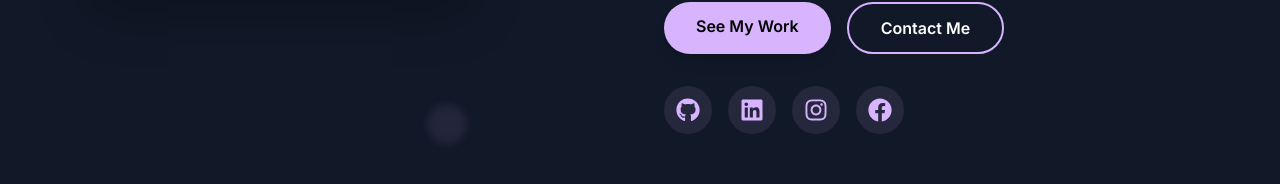
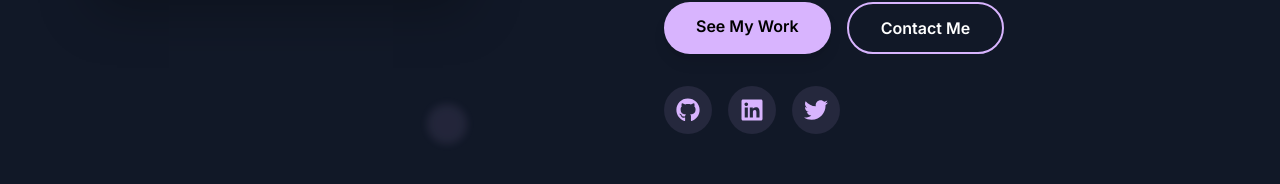
Before and after one commit to bmchauhan/my-portfolio, a React (Vite) app: page / in a window 1280 px wide. Shown: the part 576-760 px from the top of the page. Built offline with nearby package versions, Linux system fonts and the light colour scheme.

Commit message:
new changes

```diff
--- a/src/components/Contact.jsx
+++ b/src/components/Contact.jsx
@@ -3,6 +3,7 @@ import React, { useState, useRef, useEffect } from 'react';
 import { FaPhone, FaEnvelope, FaMapMarkerAlt, FaPaperPlane } from 'react-icons/fa';
 import { motion, AnimatePresence } from 'framer-motion';
 import emailjs from '@emailjs/browser';
+import SocialLinks from '../components/common/SocialLinks';
 
 const Contact = () => {
   const form = useRef();
@@ -122,37 +123,44 @@ const Contact = () => {
     email: 'bhaveshchauhan581998@gmail.com'
   };
 
+  const socialLinks = {
+    github: 'https://github.com/bmchauhan',
+    linkedin: 'https://linkedin.com/in/chauhan-bhavesh-36a954119',
+    instagram: 'https://instagram.com/yourusername',
+    twitter: 'https://twitter.com/yourusername'
+  };
+
   return (
-    <section id="contact" className="bg-gradient-to-br from-primary to-gray-900 py-12">
+    <section id="contact" className="bg-gradient-to-br from-primary to-gray-900 py-8 md:py-12">
       <div className="max-w-7xl mx-auto px-4">
         <motion.div
           initial={{ opacity: 0, y: 20 }}
           whileInView={{ opacity: 1, y: 0 }}
           transition={{ duration: 0.8 }}
           viewport={{ once: true }}
-          className="text-center mb-12"
+          className="text-center mb-8 md:mb-12"
         >
-          <h2 className="text-3xl md:text-4xl font-bold text-white mb-4">
+          <h2 className="text-2xl sm:text-3xl md:text-4xl font-bold text-white mb-2 md:mb-3">
             Get In <span className="text-secondary">Touch</span>
           </h2>
-          <div className="w-24 h-1 bg-secondary mx-auto mb-4"></div>
-          <p className="text-gray-300 max-w-2xl mx-auto">
+          <div className="w-16 md:w-24 h-1 bg-secondary mx-auto mb-2 md:mb-3"></div>
+          <p className="text-xs sm:text-sm md:text-base text-gray-300 max-w-2xl mx-auto">
             Feel free to reach out to me for any opportunities or collaborations. I'm always open to discussing new projects and ideas.
           </p>
         </motion.div>
 
-        <div className="grid grid-cols-1 lg:grid-cols-2 gap-12 max-w-6xl mx-auto">
-          {/* Contact Form - Now on the left side */}
+        <div className="grid grid-cols-1 lg:grid-cols-2 gap-8 md:gap-12">
+          {/* Contact Form - Left Side */}
           <motion.div
             initial={{ opacity: 0, y: 20 }}
             whileInView={{ opacity: 1, y: 0 }}
             transition={{ duration: 0.8, delay: 0.2 }}
             viewport={{ once: true }}
-            className="bg-primary/50 backdrop-blur-sm p-8 rounded-xl border border-secondary/20"
+            className="bg-primary/50 backdrop-blur-sm p-4 md:p-6 rounded-xl border border-secondary/20"
           >
-            <form ref={form} onSubmit={handleSubmit} className="space-y-6">
+            <form ref={form} onSubmit={handleSubmit} className="space-y-4 md:space-y-6">
               <div>
-                <label htmlFor="name" className="block text-sm font-medium text-gray-300 mb-2">
+                <label htmlFor="name" className="block text-xs sm:text-sm font-medium text-gray-300 mb-1 md:mb-2">
                   Your Name
                 </label>
                 <input
@@ -161,17 +169,17 @@ const Contact = () => {
                   name="name"
                   value={formData.name}
                   onChange={handleChange}
-                  className={`w-full px-4 py-3 rounded-lg bg-primary/30 text-white border ${
+                  className={`w-full px-3 py-2 md:px-4 md:py-3 rounded-lg bg-primary/30 text-white border ${
                     errors.name ? 'border-red-500' : 'border-secondary/20'
-                  } focus:border-secondary focus:ring-2 focus:ring-secondary/50 transition-all`}
+                  } focus:border-secondary focus:ring-2 focus:ring-secondary/50 transition-all text-xs sm:text-sm`}
                   placeholder="John Doe"
                 />
                 {errors.name && (
-                  <p className="mt-1 text-sm text-red-500">{errors.name}</p>
+                  <p className="mt-1 text-xs text-red-500">{errors.name}</p>
                 )}
               </div>
               <div>
-                <label htmlFor="email" className="block text-sm font-medium text-gray-300 mb-2">
+                <label htmlFor="email" className="block text-xs sm:text-sm font-medium text-gray-300 mb-1 md:mb-2">
                   Email Address
                 </label>
                 <input
@@ -180,17 +188,17 @@ const Contact = () => {
                   name="email"
                   value={formData.email}
                   onChange={handleChange}
-                  className={`w-full px-4 py-3 rounded-lg bg-primary/30 text-white border ${
+                  className={`w-full px-3 py-2 md:px-4 md:py-3 rounded-lg bg-primary/30 text-white border ${
                     errors.email ? 'border-red-500' : 'border-secondary/20'
-                  } focus:border-secondary focus:ring-2 focus:ring-secondary/50 transition-all`}
+                  } focus:border-secondary focus:ring-2 focus:ring-secondary/50 transition-all text-xs sm:text-sm`}
                   placeholder="john@example.com"
                 />
                 {errors.email && (
-                  <p className="mt-1 text-sm text-red-500">{errors.email}</p>
+                  <p className="mt-1 text-xs text-red-500">{errors.email}</p>
                 )}
               </div>
               <div>
-                <label htmlFor="title" className="block text-sm font-medium text-gray-300 mb-2">
+                <label htmlFor="title" className="block text-xs sm:text-sm font-medium text-gray-300 mb-1 md:mb-2">
                   Title
                 </label>
                 <input
@@ -199,17 +207,17 @@ const Contact = () => {
                   name="title"
                   value={formData.title}
                   onChange={handleChange}
-                  className={`w-full px-4 py-3 rounded-lg bg-primary/30 text-white border ${
+                  className={`w-full px-3 py-2 md:px-4 md:py-3 rounded-lg bg-primary/30 text-white border ${
                     errors.title ? 'border-red-500' : 'border-secondary/20'
-                  } focus:border-secondary focus:ring-2 focus:ring-secondary/50 transition-all`}
+                  } focus:border-secondary focus:ring-2 focus:ring-secondary/50 transition-all text-xs sm:text-sm`}
                   placeholder="Project Inquiry"
                 />
                 {errors.title && (
-                  <p className="mt-1 text-sm text-red-500">{errors.title}</p>
+                  <p className="mt-1 text-xs text-red-500">{errors.title}</p>
                 )}
               </div>
               <div>
-                <label htmlFor="message" className="block text-sm font-medium text-gray-300 mb-2">
+                <label htmlFor="message" className="block text-xs sm:text-sm font-medium text-gray-300 mb-1 md:mb-2">
                   Message
                 </label>
                 <textarea
@@ -218,13 +226,13 @@ const Contact = () => {
                   value={formData.message}
                   onChange={handleChange}
                   rows="4"
-                  className={`w-full px-4 py-3 rounded-lg bg-primary/30 text-white border ${
+                  className={`w-full px-3 py-2 md:px-4 md:py-3 rounded-lg bg-primary/30 text-white border ${
                     errors.message ? 'border-red-500' : 'border-secondary/20'
-                  } focus:border-secondary focus:ring-2 focus:ring-secondary/50 transition-all`}
+                  } focus:border-secondary focus:ring-2 focus:ring-secondary/50 transition-all text-xs sm:text-sm`}
                   placeholder="Your message here..."
                 ></textarea>
                 {errors.message && (
-                  <p className="mt-1 text-sm text-red-500">{errors.message}</p>
+                  <p className="mt-1 text-xs text-red-500">{errors.message}</p>
                 )}
               </div>
 
@@ -235,7 +243,7 @@ const Contact = () => {
                     initial={{ opacity: 0, y: -10 }}
                     animate={{ opacity: 1, y: 0 }}
                     exit={{ opacity: 0, y: -10 }}
-                    className="p-4 bg-green-500/10 border border-green-500/20 rounded-lg text-green-400"
+                    className="p-3 md:p-4 bg-green-500/10 border border-green-500/20 rounded-lg text-green-400 text-xs sm:text-sm"
                   >
                     Message sent successfully! I'll get back to you soon.
                   </motion.div>
@@ -245,7 +253,7 @@ const Contact = () => {
                     initial={{ opacity: 0, y: -10 }}
                     animate={{ opacity: 1, y: 0 }}
                     exit={{ opacity: 0, y: -10 }}
-                    className="p-4 bg-red-500/10 border border-red-500/20 rounded-lg text-red-400"
+                    className="p-3 md:p-4 bg-red-500/10 border border-red-500/20 rounded-lg text-red-400 text-xs sm:text-sm"
                   >
                     Oops! Something went wrong. Please try again later.
                   </motion.div>
@@ -257,13 +265,13 @@ const Contact = () => {
                 whileHover={{ scale: 1.02 }}
                 whileTap={{ scale: 0.98 }}
                 disabled={isSubmitting}
-                className={`w-full px-6 py-3 bg-secondary text-black font-semibold rounded-lg shadow-lg hover:bg-purple-300 transition-all flex items-center justify-center gap-2 ${
+                className={`w-full px-4 py-2 md:px-6 md:py-3 bg-secondary text-black font-semibold rounded-lg shadow-lg hover:bg-purple-300 transition-all flex items-center justify-center gap-2 text-xs sm:text-sm ${
                   isSubmitting ? 'opacity-50 cursor-not-allowed' : ''
                 }`}
               >
                 {isSubmitting ? (
                   <>
-                    <svg className="animate-spin -ml-1 mr-3 h-5 w-5 text-black" xmlns="http://www.w3.org/2000/svg" fill="none" viewBox="0 0 24 24">
+                    <svg className="animate-spin -ml-1 mr-2 h-4 w-4 text-black" xmlns="http://www.w3.org/2000/svg" fill="none" viewBox="0 0 24 24">
                       <circle className="opacity-25" cx="12" cy="12" r="10" stroke="currentColor" strokeWidth="4"></circle>
                       <path className="opacity-75" fill="currentColor" d="M4 12a8 8 0 018-8V0C5.373 0 0 5.373 0 12h4zm2 5.291A7.962 7.962 0 014 12H0c0 3.042 1.135 5.824 3 7.938l3-2.647z"></path>
                     </svg>
@@ -271,7 +279,7 @@ const Contact = () => {
                   </>
                 ) : (
                   <>
-                    <FaPaperPlane />
+                    <FaPaperPlane size={14} />
                     Send Message
                   </>
                 )}
@@ -279,22 +287,24 @@ const Contact = () => {
             </form>
           </motion.div>
 
-          {/* Contact Info Cards - Now on the right side */}
-          <div className="grid grid-cols-1 md:grid-cols-2 gap-8">
+          {/* Contact Info Cards - Right Side */}
+          <div className="flex flex-col gap-4 md:gap-6">
+            {/* First Row - Location and Phone */}
+            <div className="grid grid-cols-1 md:grid-cols-2 gap-4 md:gap-6">
               {/* Location */}
               <motion.div
                 initial={{ opacity: 0, y: 20 }}
                 whileInView={{ opacity: 1, y: 0 }}
                 transition={{ duration: 0.6, delay: 0.2 }}
                 viewport={{ once: true }}
-              className="bg-primary/50 backdrop-blur-sm p-6 rounded-xl border border-secondary/20 hover:border-secondary/40 transition-all"
+                className="bg-primary/50 backdrop-blur-sm p-4 md:p-6 rounded-xl border border-secondary/20 hover:border-secondary/40 transition-all"
               >
                 <div className="flex flex-col items-center text-center">
-                <div className="w-12 h-12 rounded-full bg-secondary/10 flex items-center justify-center mb-4">
-                  <FaMapMarkerAlt className="text-secondary" size={20} />
+                  <div className="w-10 h-10 md:w-12 md:h-12 rounded-full bg-secondary/10 flex items-center justify-center mb-2 md:mb-3">
+                    <FaMapMarkerAlt className="text-secondary" size={18} />
                   </div>
-                <h3 className="text-xl font-semibold text-white mb-2">Location</h3>
-                <p className="text-gray-300">{contactInfo.location}</p>
+                  <h3 className="text-base md:text-lg font-semibold text-white mb-1 md:mb-2">Location</h3>
+                  <p className="text-xs sm:text-sm md:text-base text-gray-300">{contactInfo.location}</p>
                 </div>
               </motion.div>
 
@@ -304,41 +314,67 @@ const Contact = () => {
                 whileInView={{ opacity: 1, y: 0 }}
                 transition={{ duration: 0.6, delay: 0.3 }}
                 viewport={{ once: true }}
-              className="bg-primary/50 backdrop-blur-sm p-6 rounded-xl border border-secondary/20 hover:border-secondary/40 transition-all"
+                className="bg-primary/50 backdrop-blur-sm p-4 md:p-6 rounded-xl border border-secondary/20 hover:border-secondary/40 transition-all"
               >
                 <div className="flex flex-col items-center text-center">
-                <div className="w-12 h-12 rounded-full bg-secondary/10 flex items-center justify-center mb-4">
-                  <FaPhone className="text-secondary" size={20} />
+                  <div className="w-10 h-10 md:w-12 md:h-12 rounded-full bg-secondary/10 flex items-center justify-center mb-2 md:mb-3">
+                    <FaPhone className="text-secondary" size={18} />
                   </div>
-                <h3 className="text-xl font-semibold text-white mb-2">Phone</h3>
-                <a href={`tel:${contactInfo.phone1}`} className="text-gray-300 hover:text-secondary transition-colors">
+                  <h3 className="text-base md:text-lg font-semibold text-white mb-1 md:mb-2">Phone</h3>
+                  <div className="flex flex-col gap-1">
+                    <a
+                      href={`tel:${contactInfo.phone1}`}
+                      className="text-xs sm:text-sm md:text-base text-gray-300 hover:text-secondary transition-colors"
+                    >
                       {contactInfo.phone1}
                     </a>
-                <a href={`tel:${contactInfo.phone2}`} className="text-gray-300 hover:text-secondary transition-colors">
+                    <a
+                      href={`tel:${contactInfo.phone2}`}
+                      className="text-xs sm:text-sm md:text-base text-gray-300 hover:text-secondary transition-colors"
+                    >
                       {contactInfo.phone2}
                     </a>
                   </div>
+                </div>
               </motion.div>
+            </div>
 
-            {/* Email */}
+            {/* Second Row - Email */}
             <motion.div
               initial={{ opacity: 0, y: 20 }}
               whileInView={{ opacity: 1, y: 0 }}
               transition={{ duration: 0.6, delay: 0.4 }}
               viewport={{ once: true }}
-              className="bg-primary/50 backdrop-blur-sm p-6 rounded-xl border border-secondary/20 hover:border-secondary/40 transition-all md:col-span-2"
+              className="bg-primary/50 backdrop-blur-sm p-4 md:p-6 rounded-xl border border-secondary/20 hover:border-secondary/40 transition-all"
             >
               <div className="flex flex-col items-center text-center">
-                <div className="w-12 h-12 rounded-full bg-secondary/10 flex items-center justify-center mb-4">
-                  <FaEnvelope className="text-secondary" size={20} />
+                <div className="w-10 h-10 md:w-12 md:h-12 rounded-full bg-secondary/10 flex items-center justify-center mb-2 md:mb-3">
+                  <FaEnvelope className="text-secondary" size={18} />
                 </div>
-                <h3 className="text-xl font-semibold text-white mb-2">Email</h3>
+                <h3 className="text-base md:text-lg font-semibold text-white mb-1 md:mb-2">Email</h3>
                 <a
-                  href={`mailto:${contactInfo.email}`}
-                  className="text-gray-300 hover:text-secondary transition-colors break-all"
+                  href={`mailto:${contactInfo.email}?subject=Portfolio%20Inquiry`}
+                  className="text-xs sm:text-sm md:text-base text-gray-300 hover:text-secondary transition-colors break-all"
                 >
                   {contactInfo.email}
                 </a>
+              </div>
+            </motion.div>
+
+            {/* Third Row - Social Links */}
+            <motion.div
+              initial={{ opacity: 0, y: 20 }}
+              whileInView={{ opacity: 1, y: 0 }}
+              transition={{ duration: 0.6, delay: 0.5 }}
+              viewport={{ once: true }}
+              className="bg-primary/50 backdrop-blur-sm p-4 md:p-6 rounded-xl border border-secondary/20 hover:border-secondary/40 transition-all"
+            >
+              <div className="flex flex-col items-center text-center">
+                <h3 className="text-base md:text-lg font-semibold text-white mb-4 md:mb-6">Connect With Me</h3>
+                <SocialLinks
+                  socialLinks={socialLinks}
+                  iconClassName="text-gray-300 hover:text-secondary transition-colors"
+                />
               </div>
             </motion.div>
           </div>
--- a/src/components/Hero.jsx
+++ b/src/components/Hero.jsx
@@ -1,6 +1,7 @@
 import heroToy from '../assets/toy.png'; // Replace with your image
-import { FaAws, FaGithub, FaLinkedin, FaInstagram, FaFacebook } from 'react-icons/fa';
+import { FaAws, FaGithub, FaLinkedin, FaTwitter } from 'react-icons/fa';
 import { motion } from 'framer-motion';
+import SocialLinks from './common/SocialLinks';
 
 const Hero = () => {
 
@@ -8,8 +9,7 @@ const Hero = () => {
   const socialLinks = {
     github: 'https://github.com/bmchauhan',
     linkedin: 'https://linkedin.com/in/chauhan-bhavesh-36a954119',
-    instagram: 'https://instagram.com/yourusername',
-    facebook: 'https://facebook.com/yourusername'
+    twitter: 'https://twitter.com/yourusername'
   };
 
   const handleScrollToProjects = (e) => {
@@ -75,52 +75,17 @@ const Hero = () => {
             </div>
 
             {/* Social Links */}
-            <div className="mt-8 flex justify-center lg:justify-start gap-4">
-              <motion.a
-                href={socialLinks.github}
-                target="_blank"
-                rel="noopener noreferrer"
-                whileHover={{ scale: 1.1 }}
-                whileTap={{ scale: 0.95 }}
-                className="p-3 rounded-full bg-secondary/10 text-secondary hover:bg-secondary/20 transition-colors"
-                title="GitHub"
-              >
-                <FaGithub size={24} />
-              </motion.a>
-              <motion.a
-                href={socialLinks.linkedin}
-                target="_blank"
-                rel="noopener noreferrer"
-                whileHover={{ scale: 1.1 }}
-                whileTap={{ scale: 0.95 }}
-                className="p-3 rounded-full bg-secondary/10 text-secondary hover:bg-secondary/20 transition-colors"
-                title="LinkedIn"
-              >
-                <FaLinkedin size={24} />
-              </motion.a>
-              <motion.a
-                href={socialLinks.instagram}
-                target="_blank"
-                rel="noopener noreferrer"
-                whileHover={{ scale: 1.1 }}
-                whileTap={{ scale: 0.95 }}
-                className="p-3 rounded-full bg-secondary/10 text-secondary hover:bg-secondary/20 transition-colors"
-                title="Instagram"
-              >
-                <FaInstagram size={24} />
-              </motion.a>
-              <motion.a
-                href={socialLinks.facebook}
-                target="_blank"
-                rel="noopener noreferrer"
-                whileHover={{ scale: 1.1 }}
-                whileTap={{ scale: 0.95 }}
-                className="p-3 rounded-full bg-secondary/10 text-secondary hover:bg-secondary/20 transition-colors"
-                title="Facebook"
-              >
-                <FaFacebook size={24} />
-              </motion.a>
-            </div>
+            <motion.div
+              initial={{ opacity: 0, y: 20 }}
+              animate={{ opacity: 1, y: 0 }}
+              transition={{ duration: 0.8, delay: 1.2 }}
+              className="mt-8 flex justify-center lg:justify-start"
+            >
+              <SocialLinks
+                socialLinks={socialLinks}
+                iconClassName="p-3 rounded-full bg-secondary/10 text-secondary hover:bg-secondary/20 transition-colors"
+              />
+            </motion.div>
           </div>
         </div>
       </div>
--- /dev/null
+++ b/src/components/common/SocialLinks.jsx
@@ -0,0 +1,38 @@
+import React from 'react';
+import { FaGithub, FaLinkedin, FaTwitter } from 'react-icons/fa';
+
+const SocialLinks = ({ socialLinks, iconClassName = "" }) => {
+  return (
+    <div className="flex justify-center gap-4">
+      <a
+        href={socialLinks.github}
+        target="_blank"
+        rel="noopener noreferrer"
+        className={iconClassName}
+        title="GitHub"
+      >
+        <FaGithub size={24} />
+      </a>
+      <a
+        href={socialLinks.linkedin}
+        target="_blank"
+        rel="noopener noreferrer"
+        className={iconClassName}
+        title="LinkedIn"
+      >
+        <FaLinkedin size={24} />
+      </a>
+      <a
+        href={socialLinks.twitter}
+        target="_blank"
+        rel="noopener noreferrer"
+        className={iconClassName}
+        title="Twitter"
+      >
+        <FaTwitter size={24} />
+      </a>
+    </div>
+  );
+};
+
+export default SocialLinks;
```
Lines whose indentation alone changed are shown as unchanged.
